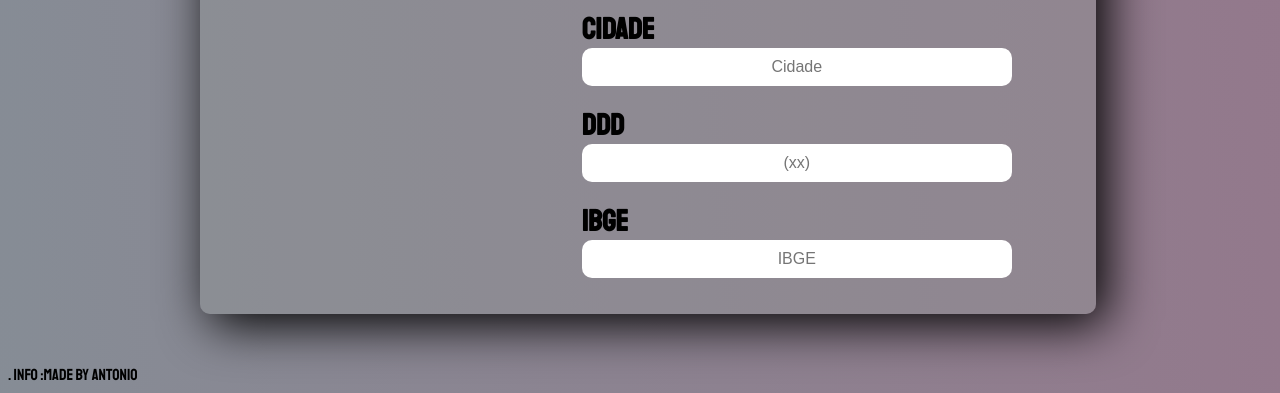
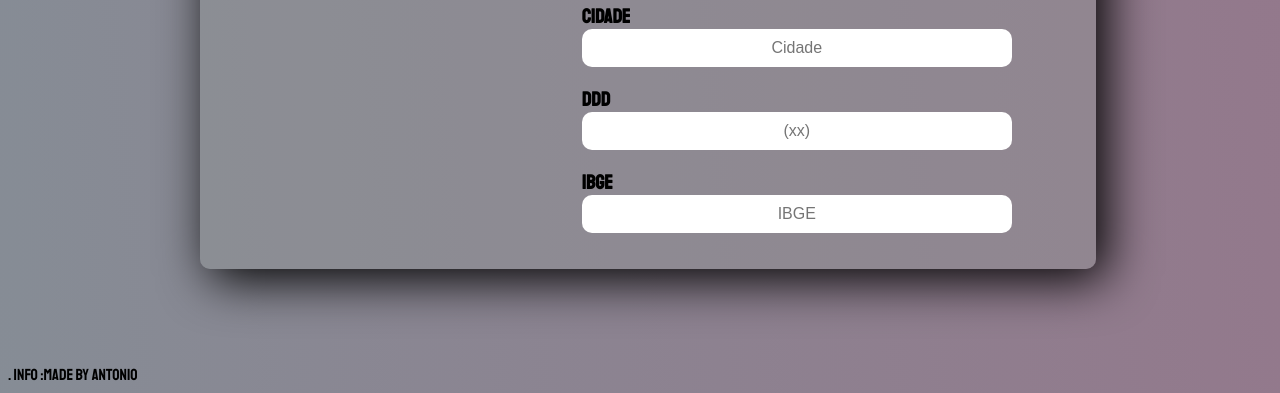
Before and after one commit to de-Padua/cepFinderAPI, a plain HTML site: page index.html in a window 1280 px wide. Shown: the part 459-852 px from the top of the page. Drawn offline with Linux system fonts and the light colour scheme; a web font is replaced by a local one.

Commit message:
Update style.css

```diff
--- a/style.css
+++ b/style.css
@@ -45,16 +45,14 @@ body,html {
     border-bottom: 5px solid black;
 }
 .form{
-
     font-size: 20px;
     width: 80%;
 
-
 }
 .form label{
-    font-size: 30px;
+    margin: 0;
     color: black;
-    font-weight: 1000;
+
 
 
 }
```
